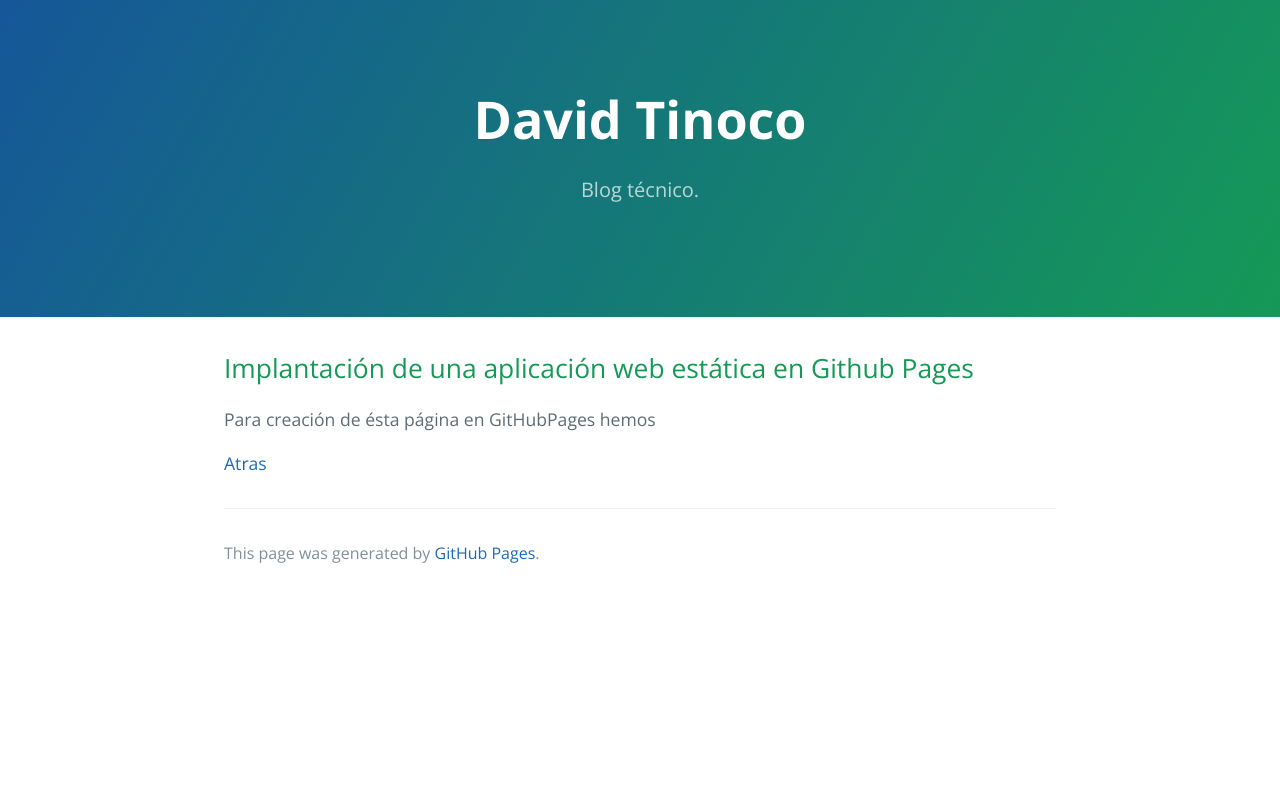
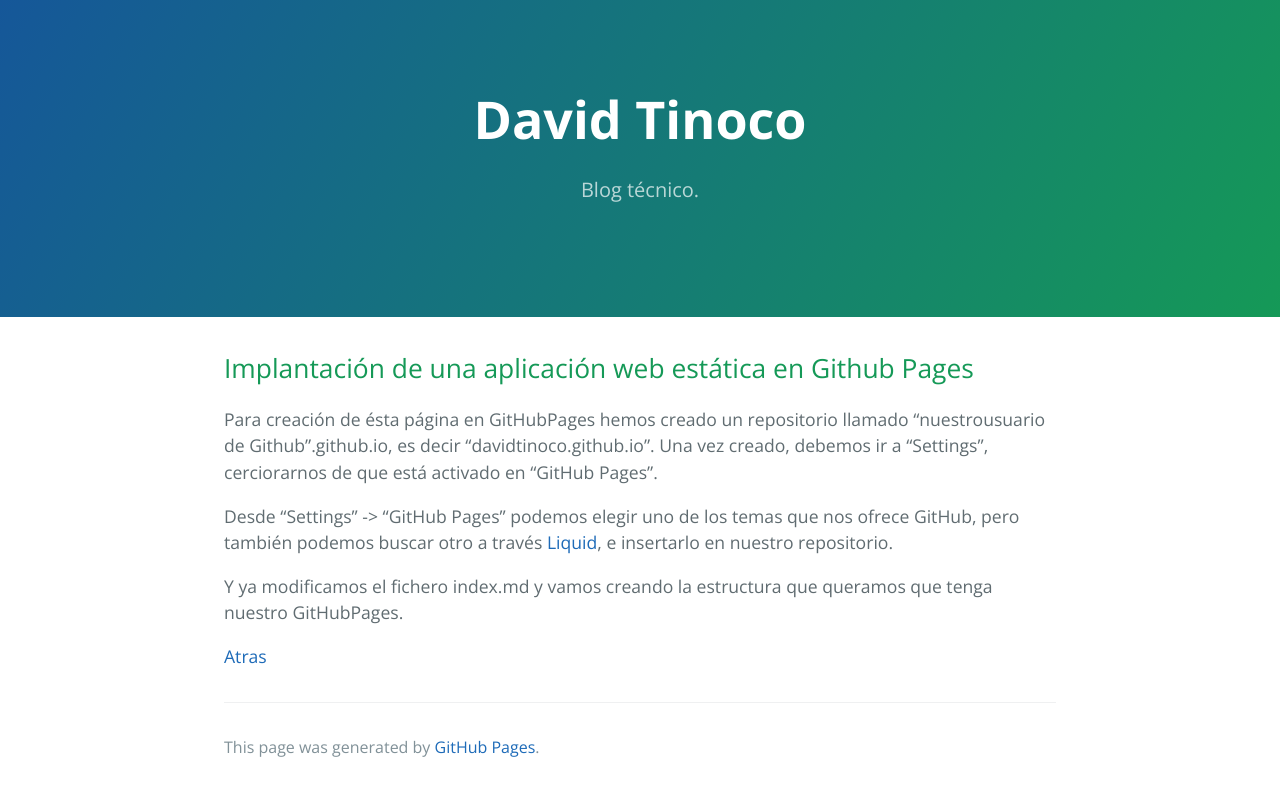
Before and after one commit to DavidTinoco/davidtinoco.github.io, a Jekyll site: the page built from iawe.md, in a window 1280 px wide. Shown: the top 796 px of the page. Built offline with Jekyll 4.4.1, drawn with Linux system fonts in a browser that asks for light colours; our own code applies the rules of GitHub Pages for plain Markdown files.

Commit message:
Finalizado explicación práctica 1

```diff
--- a/iawe.md
+++ b/iawe.md
@@ -4,6 +4,10 @@ layout: default
 
 ## Implantación de una aplicación web estática en Github Pages
 
-Para creación de ésta página en GitHubPages hemos
+Para creación de ésta página en GitHubPages hemos creado un repositorio llamado "nuestrousuario de Github".github.io, es decir "davidtinoco.github.io". Una vez creado, debemos ir a "Settings", cerciorarnos de que está activado en "GitHub Pages".
+
+Desde "Settings" -> "GitHub Pages" podemos elegir uno de los temas que nos ofrece GitHub, pero también podemos buscar otro a través [Liquid](https://shopify.github.io/liquid/), e insertarlo en nuestro repositorio.
+
+Y ya modificamos el fichero index.md y vamos creando la estructura que queramos que tenga nuestro GitHubPages.
 
 [Atras](./)
```
